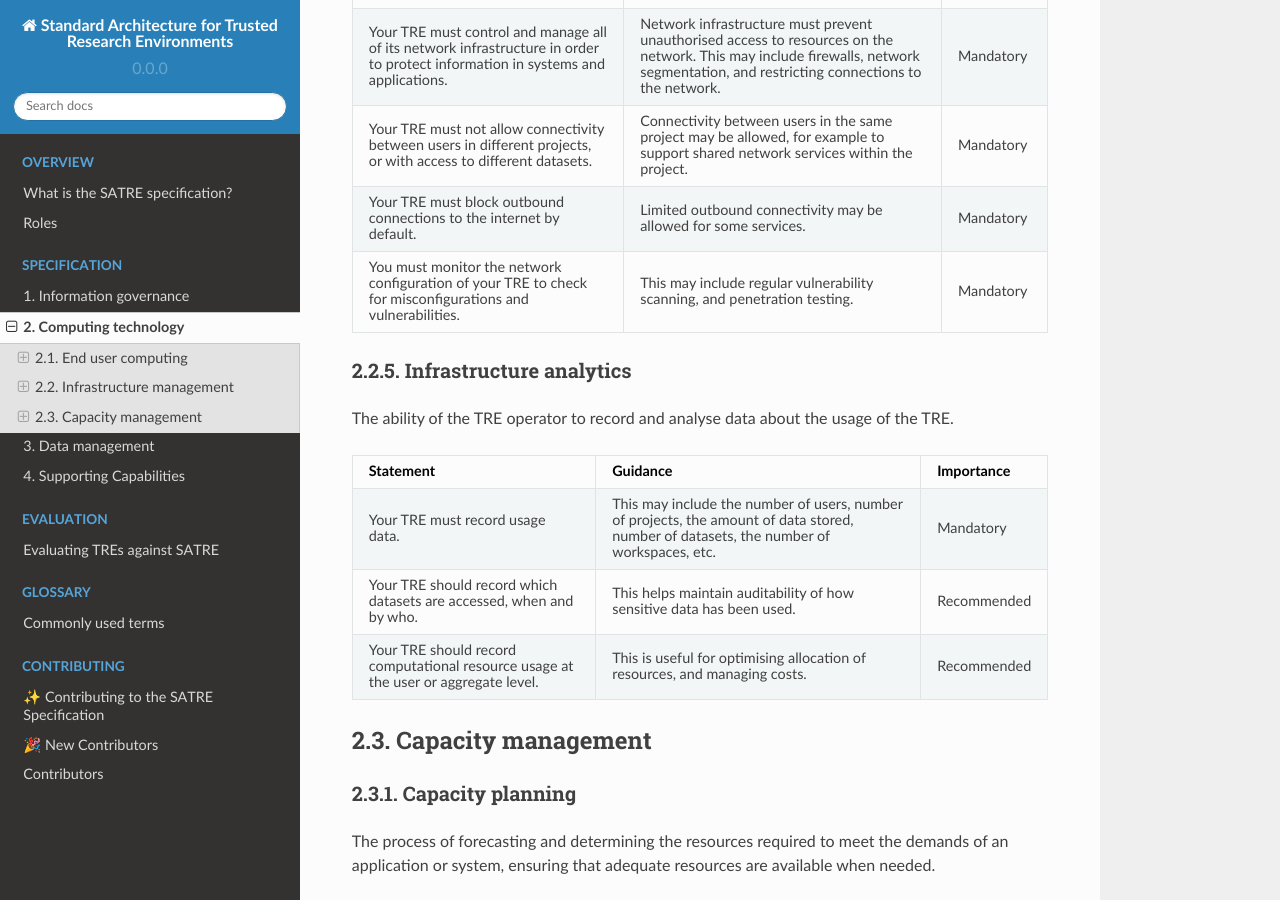
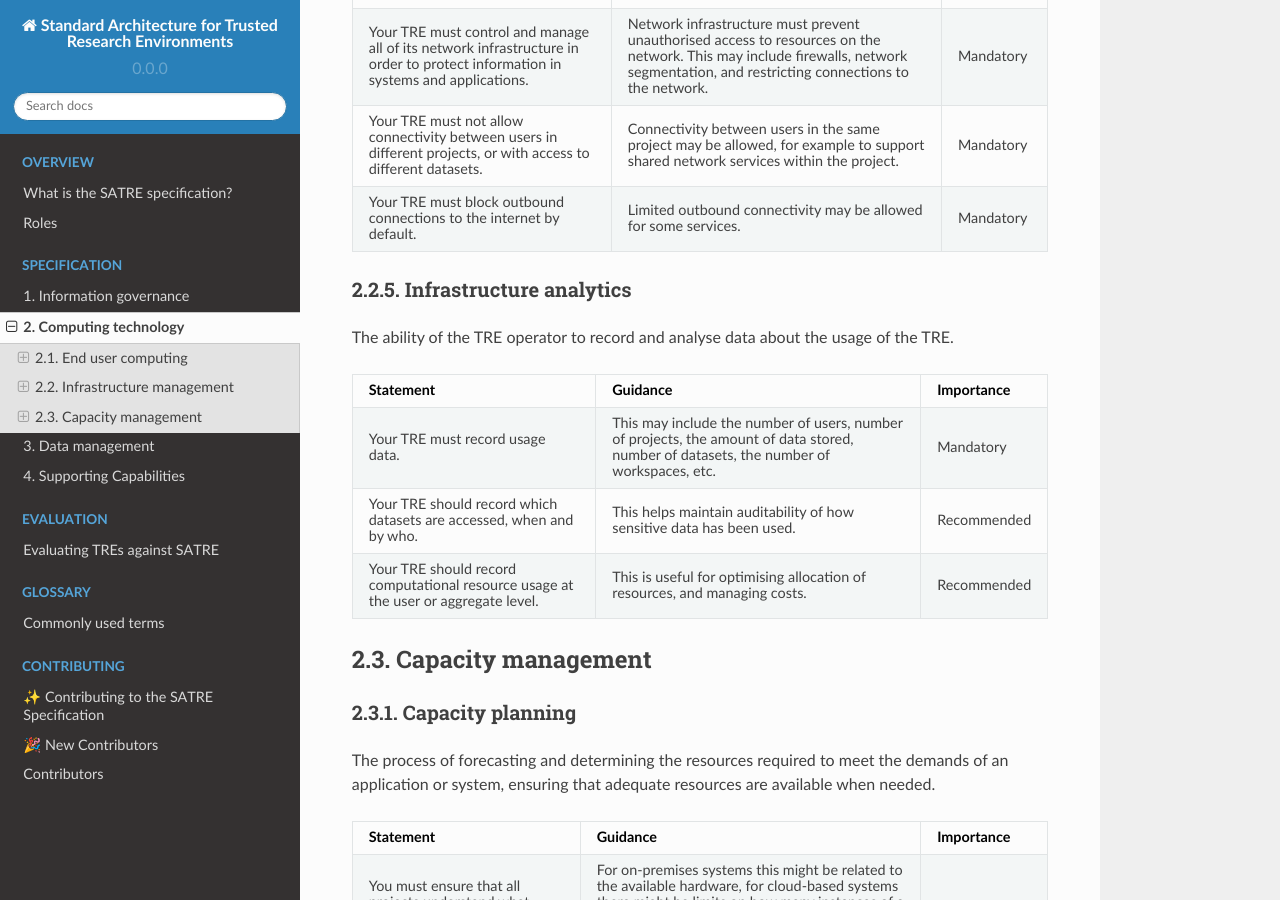
Before and after one commit to sa-tre/satre-specification, a Sphinx documentation site: the page built from docs/source/pillars/computing_technology.md, in a window 1280 px wide and 900 px high, scrolled down 4530 px. Built offline with Sphinx 7.4.7 and the Read the Docs theme 2.0.0, drawn with Linux system fonts in a browser that asks for light colours.

Commit message:
:coffin: Remove 'You must monitor the network configuration of your TRE to check for misconfigurations and vulnerabilities.'

````diff
--- a/docs/source/pillars/computing_technology.md
+++ b/docs/source/pillars/computing_technology.md
@@ -230,9 +230,6 @@ An application used to manage and control network devices, ensuring proper funct
 * - Your TRE must block outbound connections to the internet by default.
   - Limited outbound connectivity may be allowed for some services.
   - Mandatory
-* - You must monitor the network configuration of your TRE to check for misconfigurations and vulnerabilities.
-  - This may include regular vulnerability scanning, and penetration testing.
-  - Mandatory
 ```
 
 ### Infrastructure analytics
````
